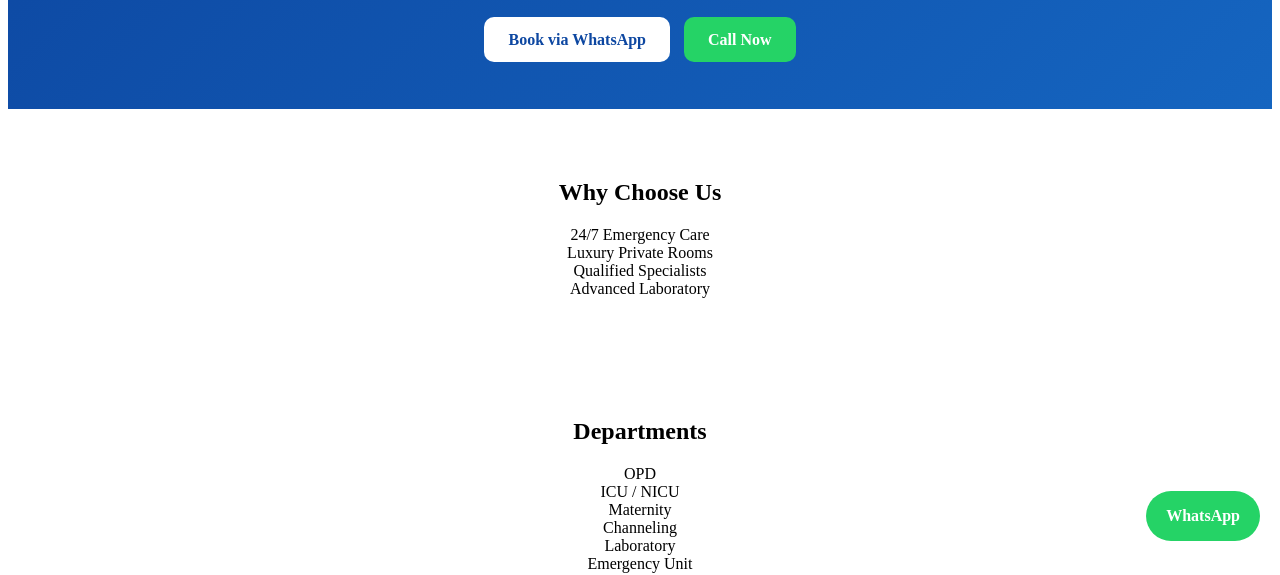
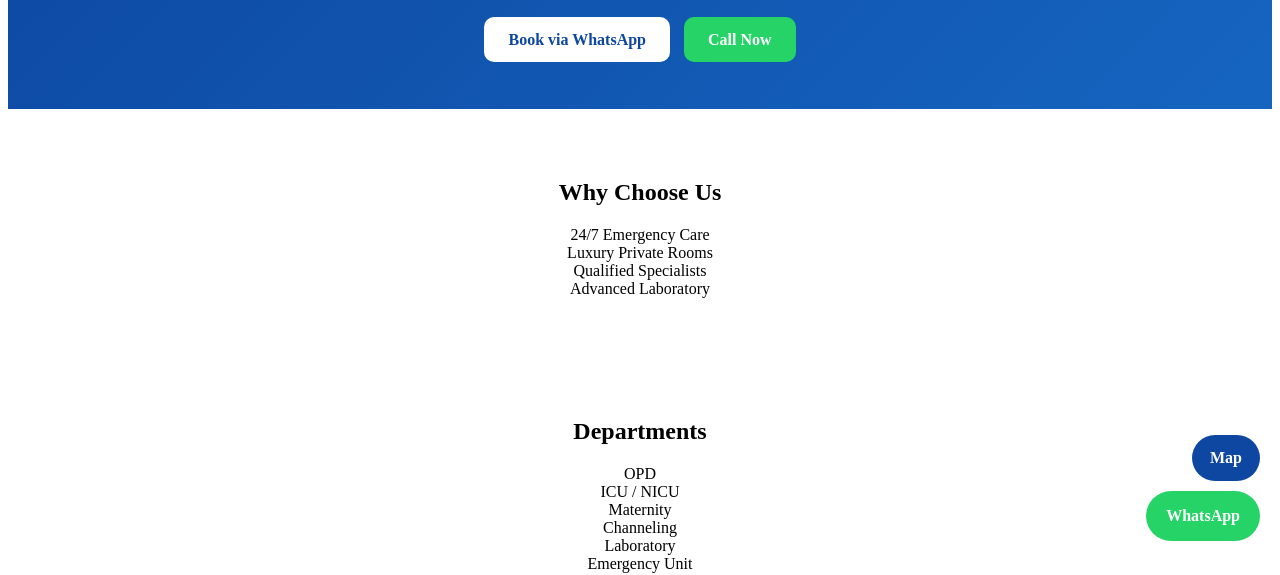
Before and after one commit to avemariang-cyber/ave-maria-hospital, a plain HTML site: page index.html in a window 1280 px wide. Shown: the part 239-814 px from the top of the page. Drawn offline with Linux system fonts and the light colour scheme.

Commit message:
Update index.html

```diff
--- a/index.html
+++ b/index.html
@@ -37,6 +37,7 @@
 </section>
 
 <a href="https://wa.me/94314222127?text=Hello%20Ave%20Maria%20Hospital" style="position:fixed;bottom:20px;right:20px;background:#25D366;color:white;padding:16px 20px;border-radius:50px;text-decoration:none;font-weight:bold;">WhatsApp</a>
+<a href="https://www.google.com/maps/search/Negombo+Sri+Lanka" style="position:fixed;bottom:80px;right:20px;background:#0d47a1;color:white;padding:14px 18px;border-radius:50px;text-decoration:none;font-weight:bold;">Map</a>
 <section style="padding:50px 20px;max-width:1100px;margin:auto;text-align:center;">
 <h2>Our Specialists</h2>
 <div class="cards">
```
